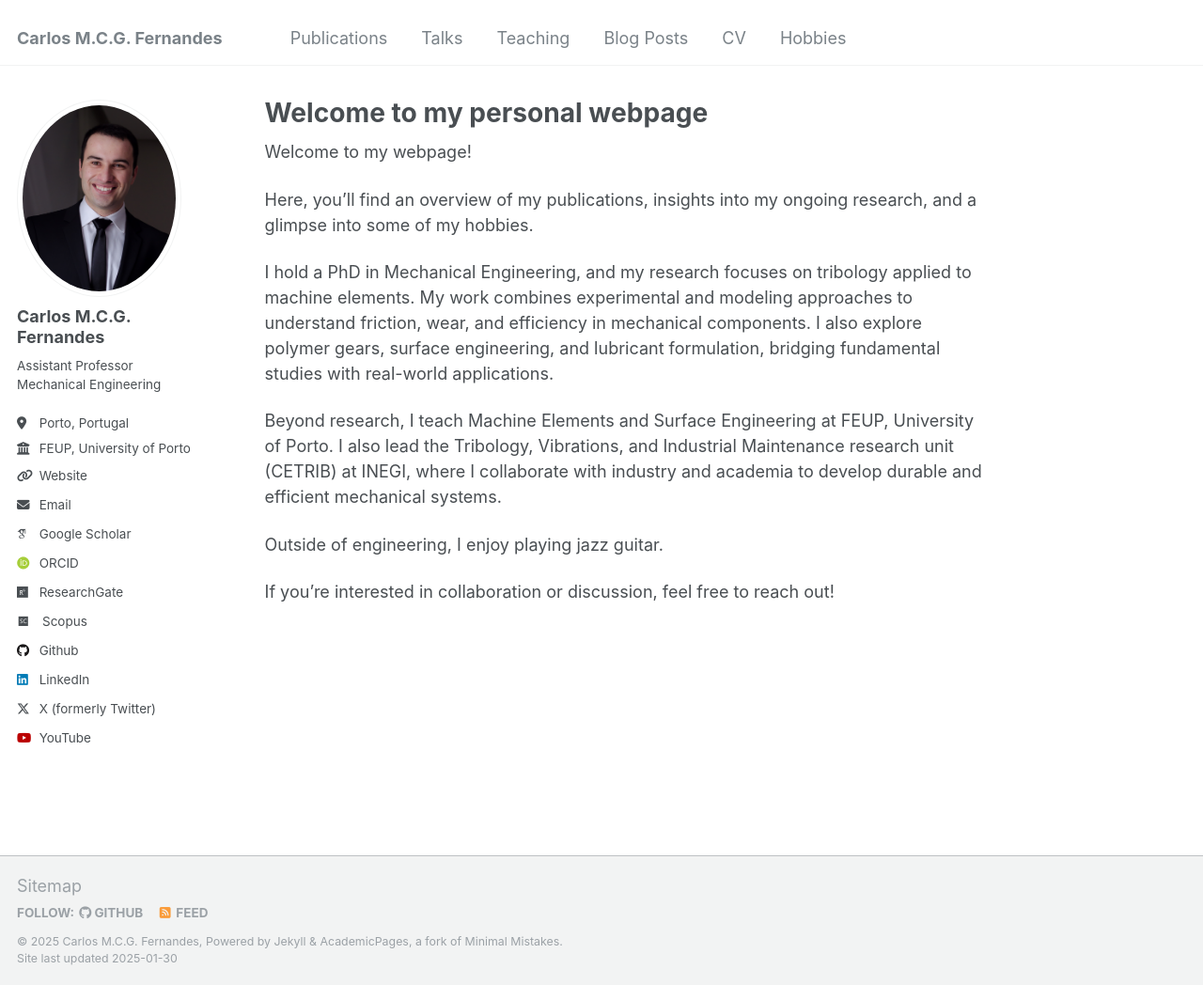
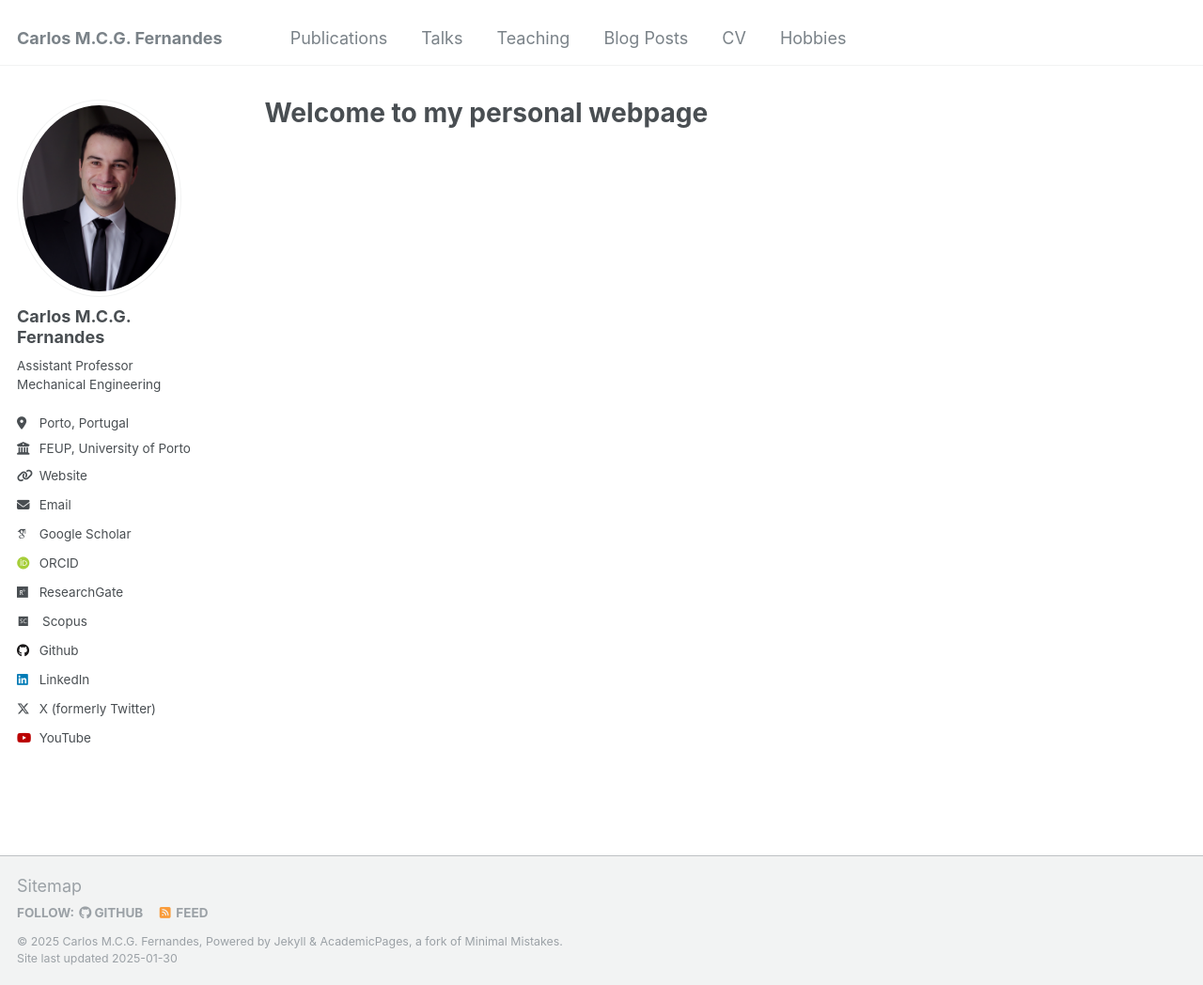
Before and after one commit to cfernandesFEUP/cfernandesFEUP.github.io, a Jekyll site: the page built from _pages/about.md, in a window 1280 px wide and 1048 px high. Shown: the whole window at 94% size. Built offline with Jekyll 4.4.1, drawn with Linux system fonts in a browser that asks for light colours; some web fonts are replaced.

Commit message:
Update about.md

```diff
--- a/_pages/about.md
+++ b/_pages/about.md
@@ -6,15 +6,3 @@ redirect_from:
   - /about/
   - /about.html
 ---
-
-Welcome to my webpage!
-
-Here, you’ll find an overview of my publications, insights into my ongoing research, and a glimpse into some of my hobbies.
-
-I hold a PhD in Mechanical Engineering, and my research focuses on tribology applied to machine elements. My work combines experimental and modeling approaches to understand friction, wear, and efficiency in mechanical components. I also explore polymer gears, surface engineering, and lubricant formulation, bridging fundamental studies with real-world applications.
-
-Beyond research, I teach Machine Elements and Surface Engineering at FEUP, University of Porto. I also lead the Tribology, Vibrations, and Industrial Maintenance research unit (CETRIB) at INEGI, where I collaborate with industry and academia to develop durable and efficient mechanical systems.
-
-Outside of engineering, I enjoy playing jazz guitar.
-
-If you're interested in collaboration or discussion, feel free to reach out!
```
